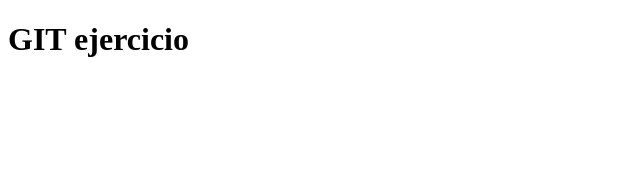
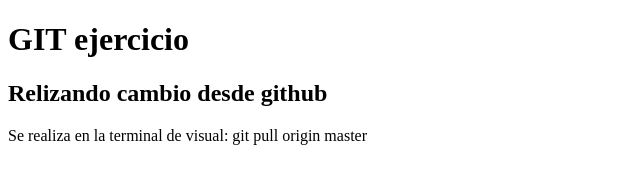
Before and after one commit to JonaVera/git, a plain HTML site: page index.html in a window 1280 px wide. Shown: the whole page, without its empty margins (0-640 px from the left). Drawn offline with Linux system fonts and the light colour scheme.

Commit message:
pull.index.html

```diff
--- a/index.html
+++ b/index.html
@@ -7,5 +7,8 @@
 </head>
 <body>
     <h1>GIT ejercicio</h1>
+    <h2>Relizando cambio desde github</h2>
+    <p>Se realiza en la terminal de visual:
+    git pull origin master</p>
 </body>
 </html>
```
